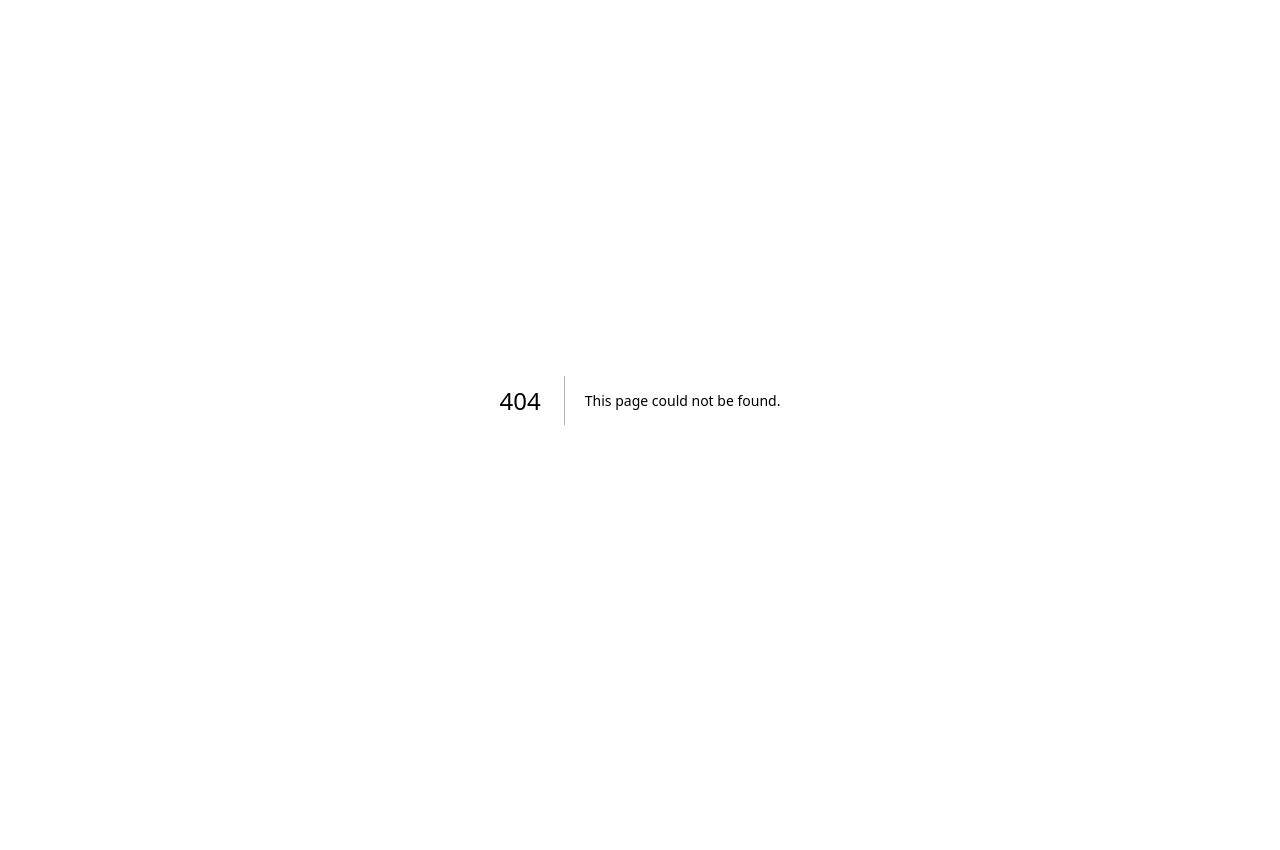
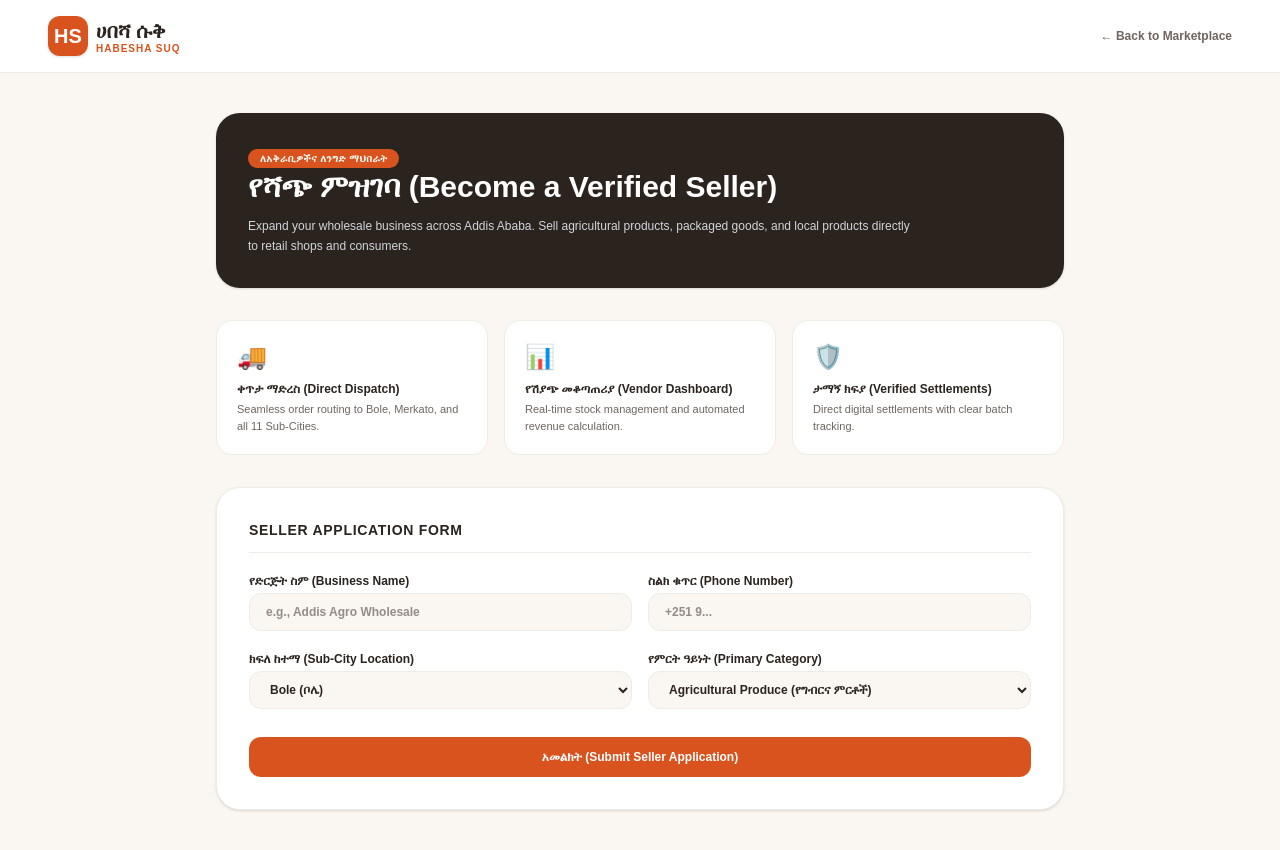
Before and after one commit to abdulkareemyassin407-del/merkato-frontend, a Next.js app: page /seller/register in a window 1280 px wide. Before the commit this address had no page. Shown: the top 850 px of the page. Before the commit the page ends 800 px from the top, so only its background shows below. Built offline with nearby package versions, Linux system fonts and the light colour scheme.

Commit message:
Added Seller Registration page with application workflow and Sub-City selection

```diff
--- /dev/null
+++ b/src/app/seller/register/page.tsx
@@ -0,0 +1,140 @@
+'use client';
+
+import React, { useState } from 'react';
+import Link from 'next/link';
+
+export default function SellerRegistrationPage() {
+  const [submitted, setSubmitted] = useState(false);
+
+  const handleSubmit = (e: React.FormEvent) => {
+    e.preventDefault();
+    setSubmitted(true);
+  };
+
+  return (
+    <div className="min-h-screen bg-[#FAF7F2] text-[#2B231D] font-sans pb-16">
+      {/* Top Header */}
+      <header className="bg-white border-b border-[#EFECE6] px-6 lg:px-12 py-4 flex items-center justify-between">
+        <Link href="/" className="flex items-center gap-2">
+          <div className="w-10 h-10 bg-[#D9531E] rounded-xl flex items-center justify-center text-white font-black text-xl shadow-sm">HS</div>
+          <div>
+            <span className="text-xl font-black text-[#2B231D]">ሀበሻ ሱቅ</span>
+            <span className="block text-[10px] font-extrabold text-[#D9531E] uppercase tracking-widest -mt-1">Habesha Suq</span>
+          </div>
+        </Link>
+        <Link href="/" className="text-xs font-bold text-[#6E655F] hover:text-[#D9531E]">
+          ← Back to Marketplace
+        </Link>
+      </header>
+
+      <main className="max-w-4xl mx-auto px-6 py-10 space-y-8">
+        {/* Banner Section */}
+        <div className="bg-[#2B231D] text-white rounded-3xl p-8 shadow-sm space-y-3">
+          <span className="bg-[#D9531E] text-white text-[10px] font-black uppercase px-3 py-1 rounded-full tracking-wider">
+            ለአቅራቢዎችና ለንግድ ማህበራት
+          </span>
+          <h1 className="text-2xl md:text-3xl font-black">የሻጭ ምዝገባ (Become a Verified Seller)</h1>
+          <p className="text-xs text-gray-300 max-w-2xl leading-relaxed">
+            Expand your wholesale business across Addis Ababa. Sell agricultural products, packaged goods, and local products directly to retail shops and consumers.
+          </p>
+        </div>
+
+        {/* Benefits Grid */}
+        <div className="grid grid-cols-1 md:grid-cols-3 gap-4">
+          <div className="bg-white p-5 rounded-2xl border border-[#EFECE6]">
+            <span className="text-2xl block mb-2">🚚</span>
+            <h3 className="text-xs font-black text-[#2B231D] mb-1">ቀጥታ ማድረስ (Direct Dispatch)</h3>
+            <p className="text-[11px] text-[#6E655F]">Seamless order routing to Bole, Merkato, and all 11 Sub-Cities.</p>
+          </div>
+          <div className="bg-white p-5 rounded-2xl border border-[#EFECE6]">
+            <span className="text-2xl block mb-2">📊</span>
+            <h3 className="text-xs font-black text-[#2B231D] mb-1">የሽያጭ መቆጣጠሪያ (Vendor Dashboard)</h3>
+            <p className="text-[11px] text-[#6E655F]">Real-time stock management and automated revenue calculation.</p>
+          </div>
+          <div className="bg-white p-5 rounded-2xl border border-[#EFECE6]">
+            <span className="text-2xl block mb-2">🛡️</span>
+            <h3 className="text-xs font-black text-[#2B231D] mb-1">ታማኝ ክፍያ (Verified Settlements)</h3>
+            <p className="text-[11px] text-[#6E655F]">Direct digital settlements with clear batch tracking.</p>
+          </div>
+        </div>
+
+        {/* Registration Form */}
+        <div className="bg-white rounded-3xl border border-[#EFECE6] p-8 shadow-sm">
+          {submitted ? (
+            <div className="text-center py-8 space-y-3">
+              <div className="w-16 h-16 bg-[#E8F5E9] text-[#137333] rounded-full flex items-center justify-center text-3xl mx-auto font-black">
+                ✓
+              </div>
+              <h2 className="text-lg font-black text-[#2B231D]">ምዝገባዎ በተሳካ ሁኔታ ተልኳል!</h2>
+              <p className="text-xs text-[#6E655F] max-w-md mx-auto">
+                Thank you for applying. Our administration team will review your business license and contact you via phone within 24 hours.
+              </p>
+              <Link href="/seller/dashboard" className="inline-block mt-4 bg-[#D9531E] text-white text-xs font-bold px-6 py-2.5 rounded-xl">
+                Go to Seller Dashboard Demo
+              </Link>
+            </div>
+          ) : (
+            <form onSubmit={handleSubmit} className="space-y-5">
+              <h2 className="text-sm font-black text-[#2B231D] uppercase tracking-wider border-b border-[#EFECE6] pb-3">
+                Seller Application Form
+              </h2>
+
+              <div className="grid grid-cols-1 md:grid-cols-2 gap-4 text-xs font-bold text-[#2B231D]">
+                <div>
+                  <label className="block mb-1">የድርጅት ስም (Business Name)</label>
+                  <input
+                    required
+                    type="text"
+                    placeholder="e.g., Addis Agro Wholesale"
+                    className="w-full px-4 py-2.5 border border-[#EFECE6] rounded-xl bg-[#FAF7F2] focus:outline-none focus:ring-2 focus:ring-[#D9531E]"
+                  />
+                </div>
+                <div>
+                  <label className="block mb-1">ስልክ ቁጥር (Phone Number)</label>
+                  <input
+                    required
+                    type="tel"
+                    placeholder="+251 9..."
+                    className="w-full px-4 py-2.5 border border-[#EFECE6] rounded-xl bg-[#FAF7F2] focus:outline-none focus:ring-2 focus:ring-[#D9531E]"
+                  />
+                </div>
+              </div>
+
+              <div className="grid grid-cols-1 md:grid-cols-2 gap-4 text-xs font-bold text-[#2B231D]">
+                <div>
+                  <label className="block mb-1">ክፍለ ከተማ (Sub-City Location)</label>
+                  <select className="w-full px-4 py-2.5 border border-[#EFECE6] rounded-xl bg-[#FAF7F2] focus:outline-none focus:ring-2 focus:ring-[#D9531E]">
+                    <option>Bole (ቦሌ)</option>
+                    <option>Addis Ketema / Merkato (አዲስ ከተማ)</option>
+                    <option>Kirkos (ኪርቆስ)</option>
+                    <option>Arada (አራዳ)</option>
+                    <option>Yeka (የካ)</option>
+                    <option>Nifas Silk-Lafto (ንፋስ ስልክ)</option>
+                  </select>
+                </div>
+                <div>
+                  <label className="block mb-1">የምርት ዓይነት (Primary Category)</label>
+                  <select className="w-full px-4 py-2.5 border border-[#EFECE6] rounded-xl bg-[#FAF7F2] focus:outline-none focus:ring-2 focus:ring-[#D9531E]">
+                    <option>Agricultural Produce (የግብርና ምርቶች)</option>
+                    <option>Packaged Food Items (የታሸጉ ምግቦች)</option>
+                    <option>Spices & Seasonings (ቅመማ ቅመሞች)</option>
+                    <option>Beverages (መጠጦች)</option>
+                  </select>
+                </div>
+              </div>
+
+              <div className="pt-2">
+                <button
+                  type="submit"
+                  className="w-full bg-[#D9531E] hover:bg-[#B84216] text-white font-bold py-3 rounded-xl text-xs transition"
+                >
+                  አመልክት (Submit Seller Application)
+                </button>
+              </div>
+            </form>
+          )}
+        </div>
+      </main>
+    </div>
+  );
+}
```
